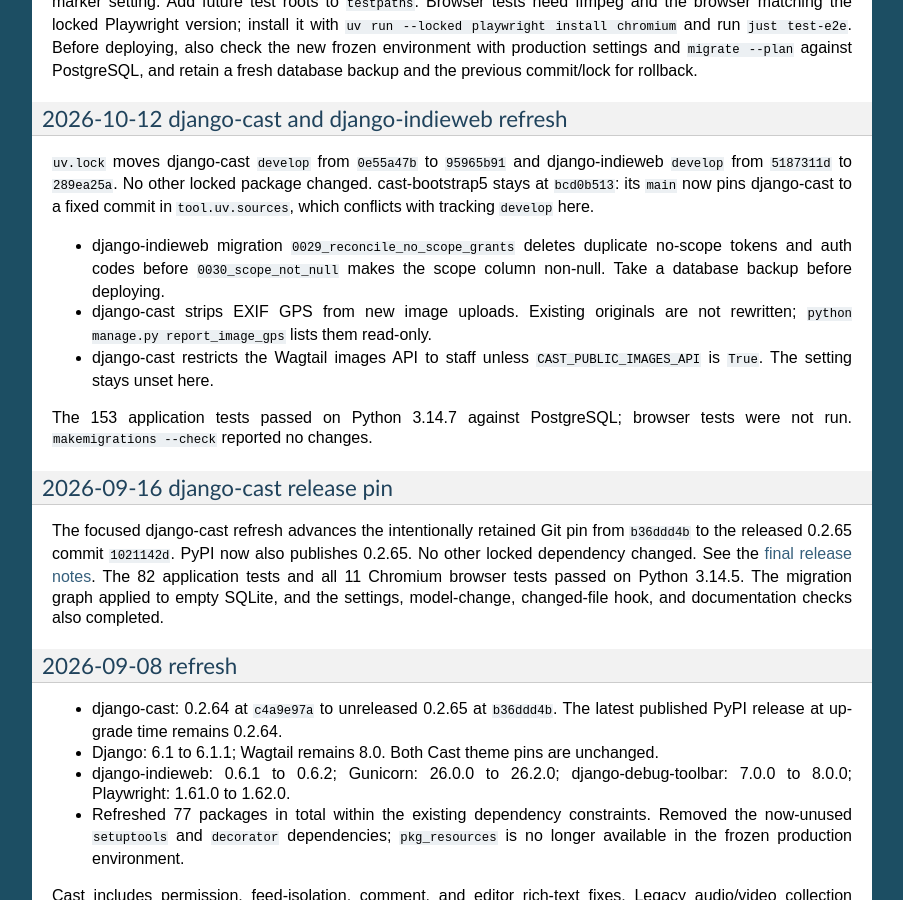
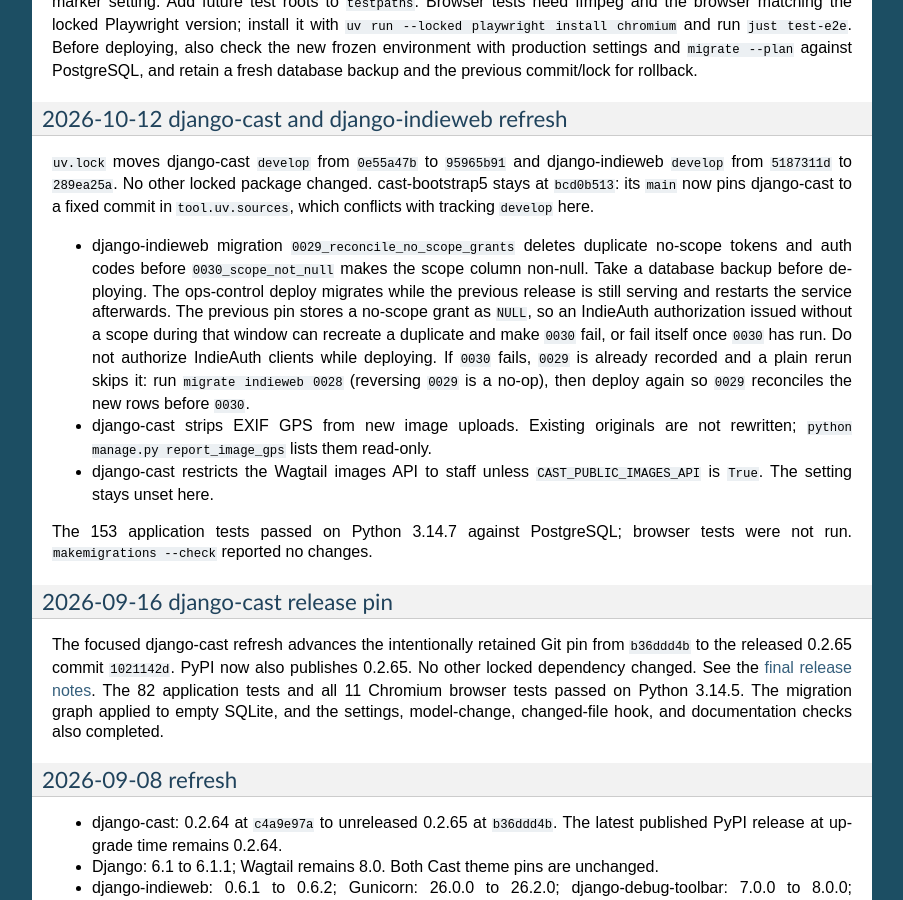
Before and after one commit to ephes/python-podcast, a Sphinx documentation site: the page built from docs/deploy.rst, in a window 1280 px wide and 900 px high, scrolled down 1052 px. Shown: the whole window, without its empty margins (198-1101 px from the left). Built offline with Sphinx 7.4.7, drawn with Linux system fonts in a browser that asks for light colours.

Commit message:
Document the IndieWeb migration window during deploys

```diff
--- a/docs/deploy.rst
+++ b/docs/deploy.rst
@@ -71,6 +71,14 @@
 * django-indieweb migration ``0029_reconcile_no_scope_grants`` deletes duplicate
   no-scope tokens and auth codes before ``0030_scope_not_null`` makes the scope
   column non-null. Take a database backup before deploying.
+  The ops-control deploy migrates while the previous release is still serving
+  and restarts the service afterwards. The previous pin stores a no-scope grant
+  as ``NULL``, so an IndieAuth authorization issued without a scope during that
+  window can recreate a duplicate and make ``0030`` fail, or fail itself once
+  ``0030`` has run. Do not authorize IndieAuth clients while deploying. If
+  ``0030`` fails, ``0029`` is already recorded and a plain rerun skips it:
+  run ``migrate indieweb 0028`` (reversing ``0029`` is a no-op), then deploy
+  again so ``0029`` reconciles the new rows before ``0030``.
 * django-cast strips EXIF GPS from new image uploads. Existing originals are not
   rewritten; ``python manage.py report_image_gps`` lists them read-only.
 * django-cast restricts the Wagtail images API to staff unless
```
